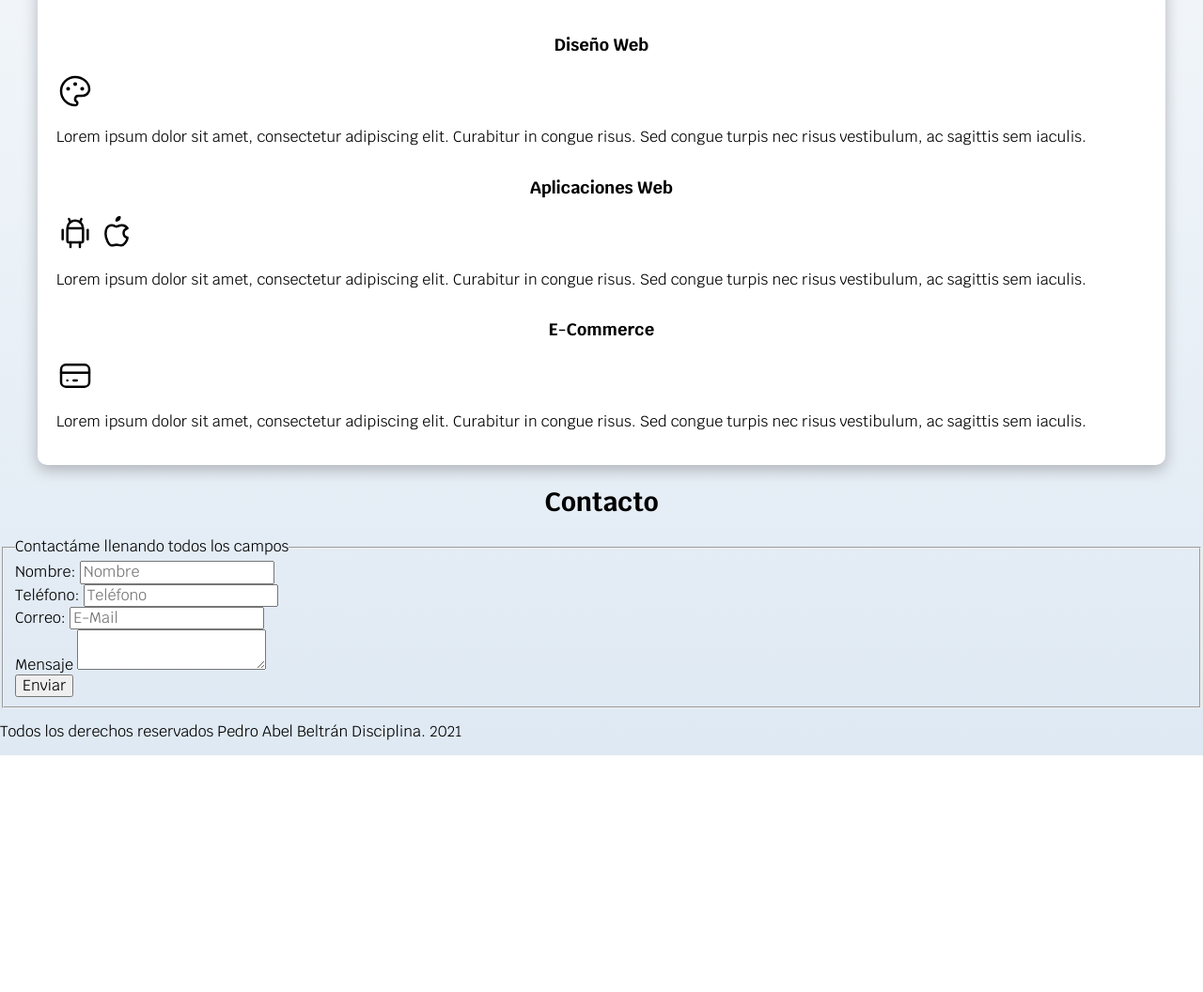
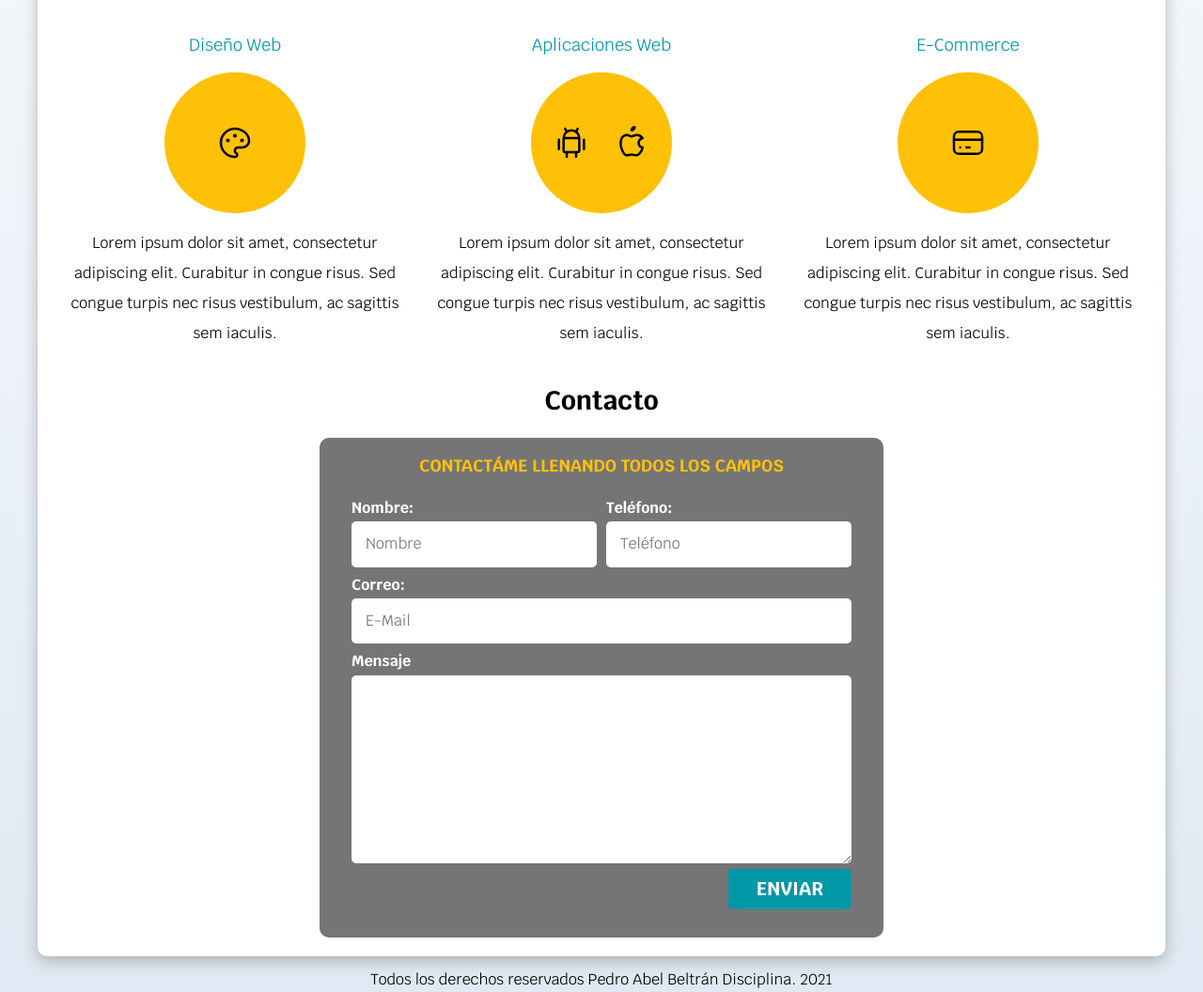
Before and after one commit to abel-beltrand/Freelancer-Site, a plain HTML site: page index.html in a window 1280 px wide. Shown: the part 686-1742 px from the top of the page at 94% size. Before the commit the page ends 1490 px from the top, so only its background shows below. Drawn offline with Linux system fonts and the light colour scheme.

Commit message:
Se terminó el contenido de Main y el Formulario.

```diff
--- a/css/styles.css
+++ b/css/styles.css
@@ -1,4 +1,5 @@
-:root{
+/*****PSEUDOSELECTORES*****/
+:root {
     --blanco: #ffffff;
     --oscuro: #212121;
     --primario: #ffc107;
@@ -7,24 +8,42 @@
     --grisClaro: #dfe9f3;
 }
 
-/*Globales*/
-html{
+/********GLOBALES********/
+html {
     font-size: 62.5%;
-    box-sizing: border-box; /*Hack Box Model*/
+    box-sizing: border-box;
+    /*Hack Box Model*/
+    scroll-snap-type: y mandatory;
 }
-*, *:before, *:after {
+
+/*****SCROLL SANP*****/
+.services,
+.main-navigation,
+.form {
+    scroll-snap-align: center;
+    scroll-snap-stop: always;
+}
+/*Hack Box Model*/
+*,
+*:before,
+*:after {
     box-sizing: inherit;
 }
-body{
-    font-size: 16px; /*1rem = 10px*/
+
+body {
+    font-size: 16px;
+    /*1rem = 10px*/
     font-family: 'Krub', sans-serif;
-    background-image: linear-gradient(to top, var(--grisClaro) 0%, var(--blanco) 100%); /*Degradado*/
+    background-image: linear-gradient(to top, var(--grisClaro) 0%, var(--blanco) 100%);
+    /*Degradado*/
 }
-.container{
+
+.container {
     max-width: 120rem;
     margin: 0 auto;
 }
-.button{
+
+.button {
     background-color: var(--secundario);
     color: var(--blanco);
     padding: 1rem 3rem;
@@ -36,53 +55,87 @@ body{
     border-radius: 0.5rem;
     width: 90%;
     text-align: center;
+    border: none;
 }
+
+.button:hover {
+    cursor: pointer;
+}
+
 @media (min-width: 768px) {
-    .button{
+    .button {
         width: auto;
     }
 }
-.shadow{
-    box-shadow: 0px 5px 15px 0px rgba(112,112,112,0.48);
+
+.shadow {
+    box-shadow: 0px 5px 15px 0px rgba(112, 112, 112, 0.48);
     background-color: var(--blanco);
     padding: 2rem;
     border-radius: 1rem;
 }
 
 /*Tipografía*/
-h1{
+h1 {
     font-size: 3.8rem;
 }
-h2{
+
+h2 {
     font-size: 2.8rem;
 }
-h3{
+
+h3 {
     font-size: 1.8rem;
 }
-h1, h2, h3{
+
+h1,
+h2,
+h3 {
     text-align: center;
 }
 
 /*Títulos*/
-.title span{
+.title span {
     font-size: 2rem;
 }
 
+/*Utilidades*/
+.w-sm-100 {
+    width: 100%;
+}
+
+@media (min-width: 768px) {
+    .w-sm-100 {
+        width: auto;
+    }
+}
+
+.flex {
+    display: flex;
+}
+
+.align-right {
+    justify-content: flex-end;
+}
+
 /*Navegación Principal*/
-.nav-bg{
+.nav-bg {
     background-color: var(--secundario);
 }
-.main-navigation{
+
+.main-navigation {
     display: flex;
     flex-direction: column;
 }
+
 @media (min-width: 768px) {
-    .main-navigation{
+    .main-navigation {
         flex-direction: row;
         justify-content: space-between;
     }
 }
-.main-navigation a{
+
+.main-navigation a {
     display: block;
     text-align: center;
     padding: 1rem;
@@ -91,13 +144,14 @@ h1, h2, h3{
     font-size: 2rem;
     font-weight: bold;
 }
-.main-navigation a:hover{
+
+.main-navigation a:hover {
     background-color: var(--primario);
     color: var(--oscuro);
 }
 
 /*Banner Hero*/
-.hero{
+.hero {
     background-image: url(../img/hero.jpg);
     background-repeat: no-repeat;
     background-size: cover;
@@ -105,8 +159,10 @@ h1, h2, h3{
     position: relative;
     margin-bottom: 2rem;
 }
-.hero-content{
-    position: absolute; /*Para usar psición absoluta, el padre debe tener posición relativa*/
+
+.hero-content {
+    position: absolute;
+    /*Para usar psición absoluta, el padre debe tener posición relativa*/
     background-color: rgba(0, 0, 0, 0.7);
     width: 100%;
     height: 100%;
@@ -115,16 +171,116 @@ h1, h2, h3{
     align-items: center;
     justify-content: center;
 }
+
 .hero-content h2,
-.hero-content p{
+.hero-content p {
     color: var(--blanco);
 }
-.hero-content .location{
+
+.hero-content .location {
     display: flex;
     align-items: flex-end;
 }
 
 /*Services*/
-.services{
+@media (min-width: 768px) {
+    .services {
         display: grid;
+        grid-template-columns: repeat(3, 1fr);
+        column-gap: 1rem;
     }
+}
+
+.service {
+    display: flex;
+    flex-direction: column;
+    align-items: center;
+}
+
+.service h3 {
+    color: var(--secundario);
+    font-weight: normal;
+}
+
+.service p {
+    line-height: 2;
+    text-align: center;
+}
+
+.service .icons {
+    height: 15rem;
+    width: 15rem;
+    background-color: var(--primario);
+    border-radius: 50%;
+    display: flex;
+    justify-content: space-evenly;
+    align-items: center;
+}
+
+/*Contacto*/
+.form {
+    background-color: var(--gris);
+    width: min(60rem, 100%);
+    /*Utiliza el valor más pequeño*/
+    margin: 0 auto;
+    padding: 2rem;
+    border-radius: 1rem;
+}
+
+.form fieldset {
+    border: none
+}
+
+.form legend {
+    text-align: center;
+    font-size: 1.8rem;
+    text-transform: uppercase;
+    font-weight: bold;
+    margin-bottom: 2rem;
+    color: var(--primario);
+}
+
+@media (min-width: 768px) {
+    .field-container {
+        display: grid;
+        grid-template-columns: repeat(2, 1fr);
+        grid-template-rows: auto auto 20rem;
+        column-gap: 1rem;
+    }
+
+    .field:nth-child(3),
+    .field:nth-child(4) {
+        grid-column: 1 / 3;
+    }
+}
+
+.field {
+    margin-bottom: 1rem;
+}
+
+.field label {
+    color: var(--blanco);
+    font-weight: bold;
+    margin-bottom: 0.5rem;
+    display: block;
+}
+
+.field textarea {
+    height: 20rem;
+}
+
+.input-text {
+    width: 100%;
+    border: none;
+    padding: 1.5rem;
+    border-radius: 0.5rem;
+}
+
+.send .button {
+    width: 100%;
+}
+
+/*Footer*/
+.footer {
+    text-align: center;
+}
--- a/index.html
+++ b/index.html
@@ -1,5 +1,6 @@
 <!DOCTYPE html>
 <html lang="en">
+
     <head>
         <meta charset="UTF-8">
         <meta http-equiv="X-UA-Compatible" content="IE=edge">
@@ -13,8 +14,9 @@
         <link rel="preload" href="css/styles.css" as="style">
         <link rel="stylesheet" href="css/styles.css">
     </head>
+
     <body>
-
+        <!--Header-->
         <header>
             <h1 class="title">Pedro Abel Beltrán Disciplina <span>Freelancer</span></h1>
         </header>
@@ -34,8 +36,10 @@
             <div class="hero-content">
                 <h2>Diseño y Desarrollo Web <span>Freelancer</span></h2>
                 <div class="location">
-                    <svg xmlns="http://www.w3.org/2000/svg" class="icon icon-tabler icon-tabler-map-pin" width="88" height="88" viewBox="0 0 24 24" stroke-width="1.5" stroke="#ffc107" fill="none" stroke-linecap="round" stroke-linejoin="round">
-                        <path stroke="none" d="M0 0h24v24H0z" fill="none"/>
+                    <svg xmlns="http://www.w3.org/2000/svg" class="icon icon-tabler icon-tabler-map-pin" width="88"
+                        height="88" viewBox="0 0 24 24" stroke-width="1.5" stroke="#ffc107" fill="none"
+                        stroke-linecap="round" stroke-linejoin="round">
+                        <path stroke="none" d="M0 0h24v24H0z" fill="none" />
                         <circle cx="12" cy="11" r="3" />
                         <path d="M17.657 16.657l-4.243 4.243a2 2 0 0 1 -2.827 0l-4.244 -4.243a8 8 0 1 1 11.314 0z" />
                     </svg>
@@ -49,22 +53,34 @@
         <!--Contenido principal-->
         <main class="container shadow">
             <h2>Mis Servicios</h2>
+
+            <!--Servicios-->
             <div class="services">
-                <section>
+                <section class="service">
                     <h3>Diseño Web</h3>
-                    <svg xmlns="http://www.w3.org/2000/svg" class="icon icon-tabler icon-tabler-palette" width="40" height="40" viewBox="0 0 24 24" stroke-width="1.5" stroke="#000000" fill="none" stroke-linecap="round" stroke-linejoin="round">
-                        <path stroke="none" d="M0 0h24v24H0z" fill="none"/>
-                        <path d="M12 21a9 9 0 1 1 0 -18a9 8 0 0 1 9 8a4.5 4 0 0 1 -4.5 4h-2.5a2 2 0 0 0 -1 3.75a1.3 1.3 0 0 1 -1 2.25" />
+                    <div class="icons">
+                        <svg xmlns="http://www.w3.org/2000/svg" class="icon icon-tabler icon-tabler-palette" width="40"
+                            height="40" viewBox="0 0 24 24" stroke-width="1.5" stroke="#000000" fill="none"
+                            stroke-linecap="round" stroke-linejoin="round">
+                            <path stroke="none" d="M0 0h24v24H0z" fill="none" />
+                            <path
+                                d="M12 21a9 9 0 1 1 0 -18a9 8 0 0 1 9 8a4.5 4 0 0 1 -4.5 4h-2.5a2 2 0 0 0 -1 3.75a1.3 1.3 0 0 1 -1 2.25" />
                             <circle cx="7.5" cy="10.5" r=".5" fill="currentColor" />
                             <circle cx="12" cy="7.5" r=".5" fill="currentColor" />
                             <circle cx="16.5" cy="10.5" r=".5" fill="currentColor" />
                         </svg>
-                    <p>Lorem ipsum dolor sit amet, consectetur adipiscing elit. Curabitur in congue risus. Sed congue turpis nec risus vestibulum, ac sagittis sem iaculis.</p>
+                    </div>
+                    <p>Lorem ipsum dolor sit amet, consectetur adipiscing elit. Curabitur in congue risus. Sed congue turpis
+                        nec risus vestibulum, ac sagittis sem iaculis.</p>
                 </section>
-                <section>
+
+                <section class="service">
                     <h3>Aplicaciones Web</h3>
-                    <svg xmlns="http://www.w3.org/2000/svg" class="icon icon-tabler icon-tabler-brand-android" width="40" height="40" viewBox="0 0 24 24" stroke-width="1.5" stroke="#000000" fill="none" stroke-linecap="round" stroke-linejoin="round">
-                        <path stroke="none" d="M0 0h24v24H0z" fill="none"/>
+                    <div class="icons">
+                        <svg xmlns="http://www.w3.org/2000/svg" class="icon icon-tabler icon-tabler-brand-android"
+                            width="40" height="40" viewBox="0 0 24 24" stroke-width="1.5" stroke="#000000" fill="none"
+                            stroke-linecap="round" stroke-linejoin="round">
+                            <path stroke="none" d="M0 0h24v24H0z" fill="none" />
                             <line x1="4" y1="10" x2="4" y2="16" />
                             <line x1="20" y1="10" x2="20" y2="16" />
                             <path d="M7 9h10v8a1 1 0 0 1 -1 1h-8a1 1 0 0 1 -1 -1v-8a5 5 0 0 1 10 0" />
@@ -73,57 +89,70 @@
                             <line x1="9" y1="18" x2="9" y2="21" />
                             <line x1="15" y1="18" x2="15" y2="21" />
                         </svg>
-                    <svg xmlns="http://www.w3.org/2000/svg" class="icon icon-tabler icon-tabler-brand-apple" width="40" height="40" viewBox="0 0 24 24" stroke-width="1.5" stroke="#000000" fill="none" stroke-linecap="round" stroke-linejoin="round">
-                        <path stroke="none" d="M0 0h24v24H0z" fill="none"/>
-                        <path d="M9 7c-3 0 -4 3 -4 5.5c0 3 2 7.5 4 7.5c1.088 -.046 1.679 -.5 3 -.5c1.312 0 1.5 .5 3 .5s4 -3 4 -5c-.028 -.01 -2.472 -.403 -2.5 -3c-.019 -2.17 2.416 -2.954 2.5 -3c-1.023 -1.492 -2.951 -1.963 -3.5 -2c-1.433 -.111 -2.83 1 -3.5 1c-.68 0 -1.9 -1 -3 -1z" />
+                        <svg xmlns="http://www.w3.org/2000/svg" class="icon icon-tabler icon-tabler-brand-apple" width="40"
+                            height="40" viewBox="0 0 24 24" stroke-width="1.5" stroke="#000000" fill="none"
+                            stroke-linecap="round" stroke-linejoin="round">
+                            <path stroke="none" d="M0 0h24v24H0z" fill="none" />
+                            <path
+                                d="M9 7c-3 0 -4 3 -4 5.5c0 3 2 7.5 4 7.5c1.088 -.046 1.679 -.5 3 -.5c1.312 0 1.5 .5 3 .5s4 -3 4 -5c-.028 -.01 -2.472 -.403 -2.5 -3c-.019 -2.17 2.416 -2.954 2.5 -3c-1.023 -1.492 -2.951 -1.963 -3.5 -2c-1.433 -.111 -2.83 1 -3.5 1c-.68 0 -1.9 -1 -3 -1z" />
                             <path d="M12 4a2 2 0 0 0 2 -2a2 2 0 0 0 -2 2" />
                         </svg>
-                    <p>Lorem ipsum dolor sit amet, consectetur adipiscing elit. Curabitur in congue risus. Sed congue turpis nec risus vestibulum, ac sagittis sem iaculis.</p>
+                    </div>
+                    <p>Lorem ipsum dolor sit amet, consectetur adipiscing elit. Curabitur in congue risus. Sed congue turpis
+                        nec risus vestibulum, ac sagittis sem iaculis.</p>
                 </section>
-                <section>
+
+                <section class="service">
                     <h3>E-Commerce</h3>
-                    <svg xmlns="http://www.w3.org/2000/svg" class="icon icon-tabler icon-tabler-credit-card" width="40" height="40" viewBox="0 0 24 24" stroke-width="1.5" stroke="#000000" fill="none" stroke-linecap="round" stroke-linejoin="round">
-                        <path stroke="none" d="M0 0h24v24H0z" fill="none"/>
+                    <div class="icons">
+                        <svg xmlns="http://www.w3.org/2000/svg" class="icon icon-tabler icon-tabler-credit-card" width="40"
+                            height="40" viewBox="0 0 24 24" stroke-width="1.5" stroke="#000000" fill="none"
+                            stroke-linecap="round" stroke-linejoin="round">
+                            <path stroke="none" d="M0 0h24v24H0z" fill="none" />
                             <rect x="3" y="5" width="18" height="14" rx="3" />
                             <line x1="3" y1="10" x2="21" y2="10" />
                             <line x1="7" y1="15" x2="7.01" y2="15" />
                             <line x1="11" y1="15" x2="13" y2="15" />
                         </svg>
-                    <p>Lorem ipsum dolor sit amet, consectetur adipiscing elit. Curabitur in congue risus. Sed congue turpis nec risus vestibulum, ac sagittis sem iaculis.</p>
+                    </div>
+                    <p>Lorem ipsum dolor sit amet, consectetur adipiscing elit. Curabitur in congue risus. Sed congue turpis
+                        nec risus vestibulum, ac sagittis sem iaculis.</p>
                 </section>
             </div>
-        </main>
 
             <!--Formulario de Contacto-->
             <section>
                 <h2>Contacto</h2>
-            <form>
+                <form class="form">
                     <fieldset>
                         <legend>Contactáme llenando todos los campos</legend>
-                    <div>
+                        <div class="field-container">
+                            <div class="field">
                                 <label>Nombre:</label>
-                        <input type="text" placeholder="Nombre">
+                                <input class="input-text" type="text" placeholder="Nombre">
                             </div>
-                    <div>
+                            <div class="field">
                                 <label>Teléfono:</label>
-                        <input type="tel" placeholder="Teléfono">
+                                <input class="input-text" type="tel" placeholder="Teléfono">
                             </div>
-                    <div>
+                            <div class="field">
                                 <label>Correo:</label>
-                        <input type="email" placeholder="E-Mail">
+                                <input class="input-text" type="email" placeholder="E-Mail">
                             </div>
-                    <div>
+                            <div class="field">
                                 <label>Mensaje</label>
-                        <textarea></textarea>
+                                <textarea class="input-text"></textarea>
                             </div>
-                    <div>
-                        <input type="submit" value="Enviar">
+                        </div>
+                        <div class="align-right flex">
+                            <input class="button w-sm-100" type="submit" value="Enviar">
                         </div>
                     </fieldset>
                 </form>
             </section>
-
-        <footer>
+        </main>
+        <!--Footer-->
+        <footer class="footer">
             <p>Todos los derechos reservados Pedro Abel Beltrán Disciplina. 2021</p>
         </footer>
     </body>
```
Lines whose indentation alone changed are shown as unchanged.
